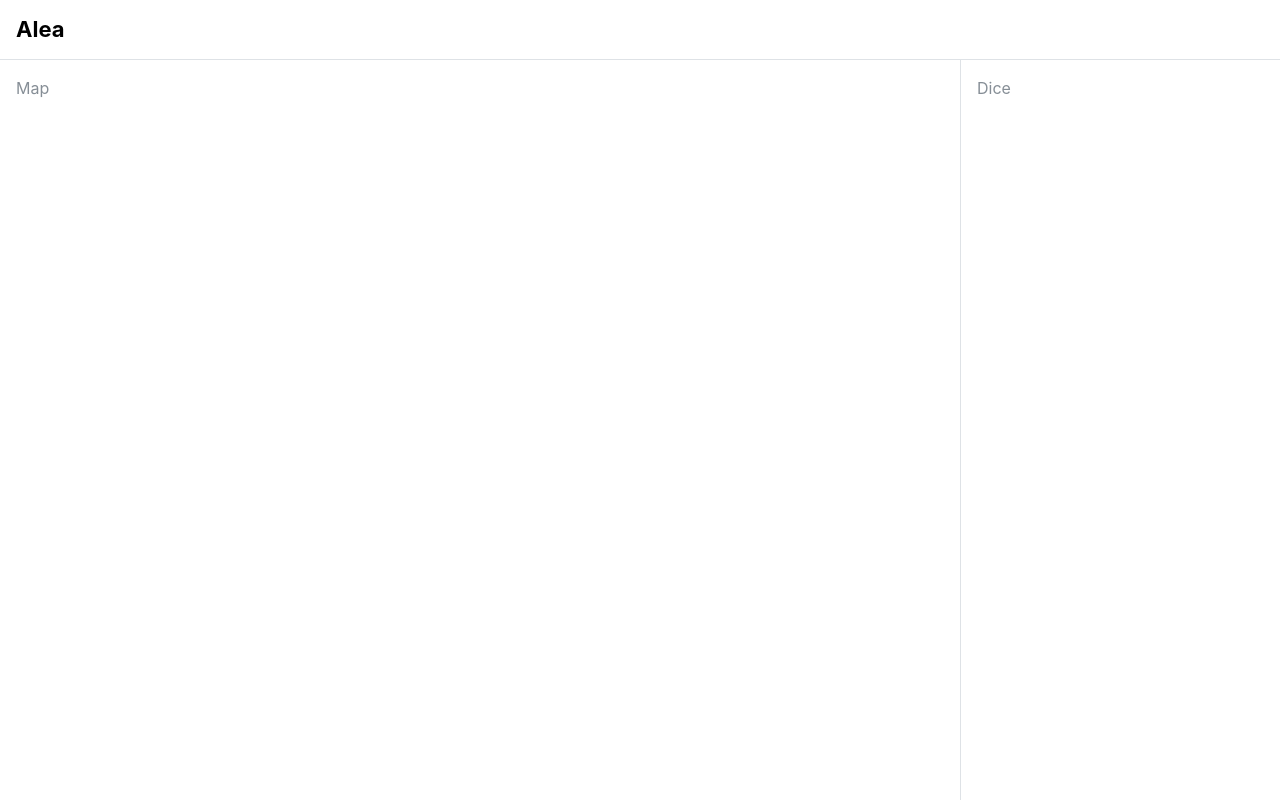
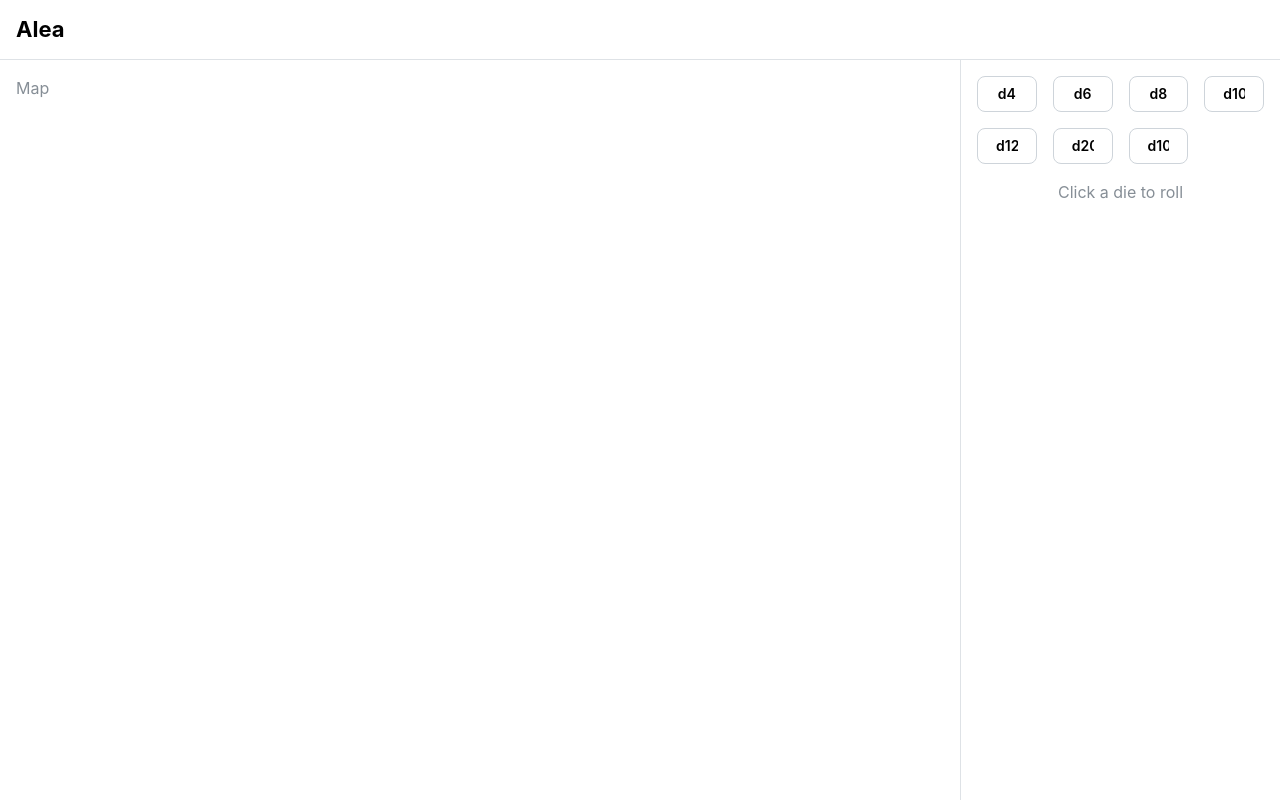
Before and after one commit to Heinecke-Drescher/Alea, a React (Vite) app in the folder client/: page / in a window 1280 px wide. Built offline with nearby package versions, Linux system fonts and the light colour scheme.

Commit message:
Add dice panel

```diff
--- a/client/src/App.tsx
+++ b/client/src/App.tsx
@@ -8,12 +8,15 @@ import {
   Title,
 } from "@mantine/core";
 import { useDisclosure } from "@mantine/hooks";
+import { MotionConfig } from "motion/react";
+import { DicePanel } from "./dice/DicePanel";
 
 export function App() {
   const [asideOpened, { toggle: toggleAside }] = useDisclosure();
 
   return (
     <MantineProvider defaultColorScheme="auto">
+      <MotionConfig reducedMotion="user">
         <AppShell
           padding="md"
           header={{ height: 60 }}
@@ -38,9 +41,10 @@ export function App() {
             <Text c="dimmed">Map</Text>
           </AppShell.Main>
           <AppShell.Aside p="md">
-          <Text c="dimmed">Dice</Text>
+            <DicePanel />
           </AppShell.Aside>
         </AppShell>
+      </MotionConfig>
     </MantineProvider>
   );
 }
--- /dev/null
+++ b/client/src/dice/DicePanel.tsx
@@ -0,0 +1,66 @@
+import { Button, Group, SimpleGrid, Stack, Text } from "@mantine/core";
+import { motion } from "motion/react";
+import { nanoid } from "nanoid";
+import { useState } from "react";
+import { DIE_SIDES, rollDie, type DieSides } from "../../../shared/dice";
+
+const MAX_ROLLS = 20;
+
+interface Roll {
+  id: string;
+  sides: DieSides;
+  value: number;
+}
+
+export function DicePanel() {
+  const [rolls, setRolls] = useState<Roll[]>([]);
+  const [lastRoll, ...olderRolls] = rolls;
+
+  function roll(sides: DieSides) {
+    const newRoll = { id: nanoid(), sides, value: rollDie(sides) };
+    setRolls((previous) => [newRoll, ...previous].slice(0, MAX_ROLLS));
+  }
+
+  return (
+    <Stack>
+      <SimpleGrid cols={4}>
+        {DIE_SIDES.map((sides) => (
+          <Button key={sides} variant="default" onClick={() => roll(sides)}>
+            d{sides}
+          </Button>
+        ))}
+      </SimpleGrid>
+      {lastRoll ? (
+        <motion.div
+          key={lastRoll.id}
+          initial={{ opacity: 0 }}
+          animate={{
+            opacity: 1,
+            rotate: [0, -20, 20, -10, 0],
+            scale: [0.6, 1.15, 1],
+          }}
+          transition={{ duration: 0.5 }}
+        >
+          <Stack gap={0} align="center">
+            <Text c="dimmed">d{lastRoll.sides}</Text>
+            <Text fz={48} fw={700}>
+              {lastRoll.value}
+            </Text>
+          </Stack>
+        </motion.div>
+      ) : (
+        <Text c="dimmed" ta="center">
+          Click a die to roll
+        </Text>
+      )}
+      <Stack gap={4}>
+        {olderRolls.map((olderRoll) => (
+          <Group key={olderRoll.id} justify="space-between">
+            <Text c="dimmed">d{olderRoll.sides}</Text>
+            <Text>{olderRoll.value}</Text>
+          </Group>
+        ))}
+      </Stack>
+    </Stack>
+  );
+}
--- a/package.json
+++ b/package.json
@@ -8,12 +8,15 @@
     "build": "tsc -b && vite build",
     "typecheck": "tsc -b",
     "lint": "oxlint",
+    "test": "vitest",
     "format": "prettier --write .",
     "format:check": "prettier --check ."
   },
   "dependencies": {
     "@mantine/core": "^9.6.3",
     "@mantine/hooks": "^9.6.3",
+    "motion": "^13.4.6",
+    "nanoid": "^6.0.1",
     "react": "^19.3.0",
     "react-dom": "^19.3.0"
   },
@@ -24,6 +27,7 @@
     "oxlint": "^1.86.0",
     "prettier": "3.9.9",
     "typescript": "~6.0.3",
-    "vite": "^8.3.1"
+    "vite": "^8.3.1",
+    "vitest": "^5.0.2"
   }
 }
--- /dev/null
+++ b/shared/dice.ts
@@ -0,0 +1,7 @@
+export const DIE_SIDES = [4, 6, 8, 10, 12, 20, 100] as const;
+
+export type DieSides = (typeof DIE_SIDES)[number];
+
+export function rollDie(sides: DieSides): number {
+  return Math.floor(Math.random() * sides) + 1;
+}
--- a/tsconfig.app.json
+++ b/tsconfig.app.json
@@ -14,10 +14,11 @@
     "erasableSyntaxOnly": true,
 
     "strict": true,
+    "noUncheckedIndexedAccess": true,
     "noUnusedLocals": true,
     "noUnusedParameters": true,
     "noFallthroughCasesInSwitch": true,
     "noUncheckedSideEffectImports": true
   },
-  "include": ["client/src"]
+  "include": ["client/src", "shared"]
 }
--- a/tsconfig.node.json
+++ b/tsconfig.node.json
@@ -12,10 +12,11 @@
     "erasableSyntaxOnly": true,
 
     "strict": true,
+    "noUncheckedIndexedAccess": true,
     "noUnusedLocals": true,
     "noUnusedParameters": true,
     "noFallthroughCasesInSwitch": true,
     "noUncheckedSideEffectImports": true
   },
-  "include": ["vite.config.ts"]
+  "include": ["vite.config.ts", "vitest.config.ts"]
 }
--- /dev/null
+++ b/vitest.config.ts
@@ -0,0 +1,3 @@
+import { defineConfig } from "vitest/config";
+
+export default defineConfig({});
```
Also changed, not shown: 2 other files (tests, documents, lock files or other folders). Lines whose indentation alone changed are shown as unchanged.
